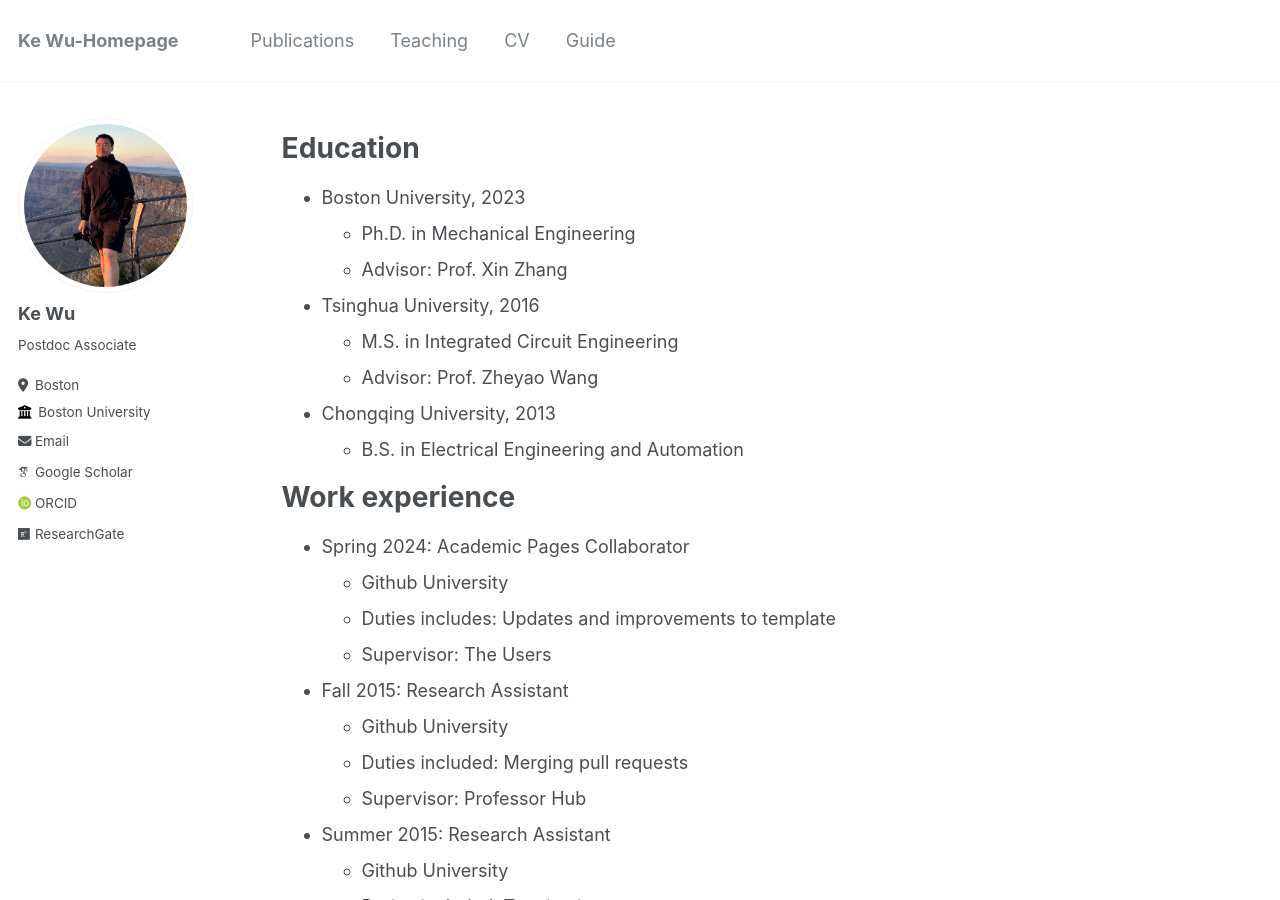
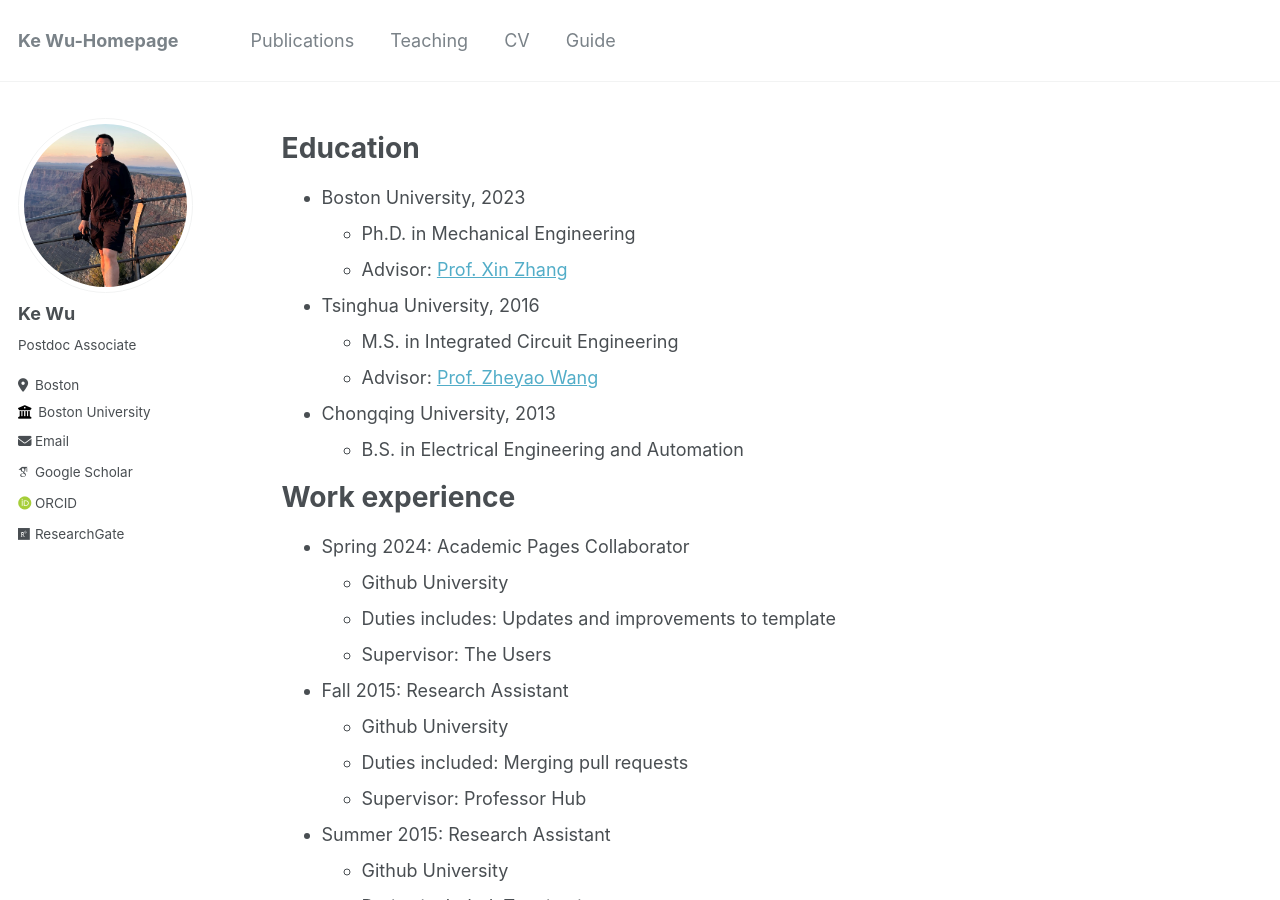
Before and after one commit to wuke0305/wuke0305.github.io, a Jekyll site: the page built from _pages/cv.md, in a window 1280 px wide and 900 px high. Built offline with Jekyll 4.4.1, drawn with Linux system fonts in a browser that asks for light colours; some web fonts are replaced; some of the changed lines change nothing that is shown.

Commit message:
Update cv.md

```diff
--- a/_pages/cv.md
+++ b/_pages/cv.md
@@ -13,10 +13,10 @@ Education
 ======
 * Boston University, 2023
   * Ph.D. in Mechanical Engineering
-  * Advisor: Prof. Xin Zhang
+  * Advisor: [Prof. Xin Zhang](https://people.bu.edu/xinz/)
 * Tsinghua University, 2016
   * M.S. in Integrated Circuit Engineering
-  * Advisor: Prof. Zheyao Wang
+  * Advisor: [Prof. Zheyao Wang](http://main.ime.tsinghua.edu.cn/)
 * Chongqing University, 2013
   * B.S. in Electrical Engineering and Automation
 
```
